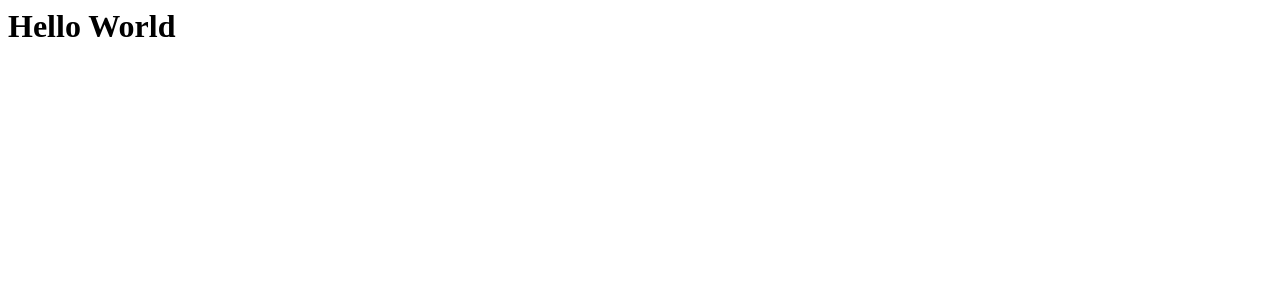
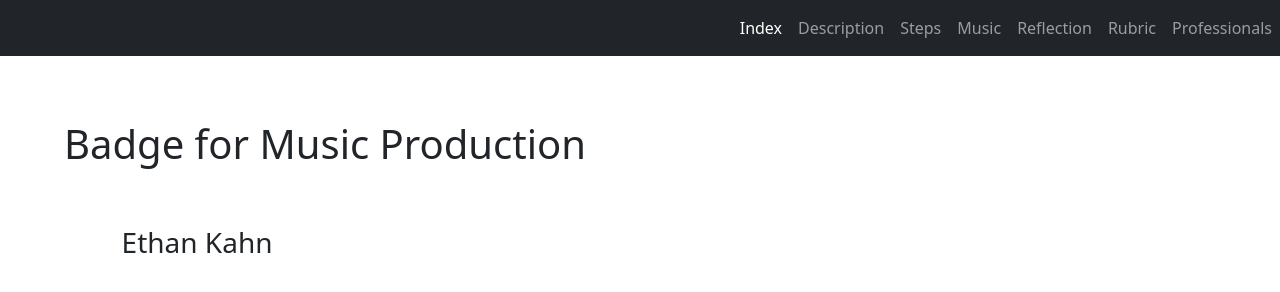
Before and after one commit to Landhorse/Landhorse.github.io, a plain HTML site: page docs/index.html in a window 1280 px wide. Drawn offline with nearby package versions, Linux system fonts and the light colour scheme.

Commit message:
Update index.html

```diff
--- a/docs/index.html
+++ b/docs/index.html
@@ -1 +1,57 @@
-<h1>Hello World</h1>
+<html lang="en"><head>
+    <meta charset="UTF-14">
+    <meta http-equiv="X-UA-Compatible" content="IE=edge">
+    <meta name="viewport" content="width=device-width, initial-scale=1.0">
+    <link rel="icon" type="image/x-icon" href="/static/images/favicon.ico">
+    <link rel="stylesheet" href="/static/styles.css">
+    <link href="https://cdn.jsdelivr.net/npm/bootstrap@5.1.3/dist/css/bootstrap.min.css" rel="stylesheet" integrity="sha384-1BmE4kWBq78iYhFldvKuhfTAU6auU8tT94WrHftjDbrCEXSU1oBoqyl2QvZ6jIW3" crossorigin="anonymous">
+    <link rel="stylesheet" href="https://cdn.jsdelivr.net/npm/bootstrap-icons@1.3.0/font/bootstrap-icons.css">
+    <style type="text/css">
+
+#main, #text-container{
+    margin:5%;
+}
+
+        .my-nav{
+            position: sticky;
+            z-index: 10;
+            top: 0;
+        }
+    </style>
+    <link rel="shortcut icon" href="#">
+    <title> Index </title>
+</head>
+
+<body data-new-gr-c-s-check-loaded="14.1060.0" data-gr-ext-installed="">
+    <nav class="my-nav navbar navbar-expand-lg navbar-dark bg-dark">
+        <div class="collapse navbar-collapse container-fluid" id="navbarNav"></div>
+        <ul class="navbar-nav">
+
+            <li class="nav-item"><a class="nav-link  active " href="index.html">Index</a>
+
+            </li><li class="nav-item"><a class="nav-link " href="description.html">Description</a>
+
+            </li><li class="nav-item"><a class="nav-link " href="/steps">Steps</a>
+
+            </li><li class="nav-item"><a class="nav-link " href="/music">Music</a>
+
+            </li><li class="nav-item"><a class="nav-link " href="/reflection">Reflection</a>
+
+            </li><li class="nav-item"><a class="nav-link " href="/rubric">Rubric</a>
+
+            </li><li class="nav-item"><a class="nav-link " href="/professionals">Professionals</a>
+
+        </li></ul>
+    </nav>
+    <div id="main">
+
+<h1>Badge for Music Production</h1>
+<div id="text-container">
+    <h3>Ethan Kahn</h3>
+</div>
+
+    </div>
+    <script src="https://cdn.jsdelivr.net/npm/bootstrap@5.1.3/dist/js/bootstrap.bundle.min.js" integrity="sha384-ka7Sk0Gln4gmtz2MlQnikT1wXgYsOg+OMhuP+IlRH9sENBO0LRn5q+8nbTov4+1p" crossorigin="anonymous"></script>
+
+
+</body><grammarly-desktop-integration data-grammarly-shadow-root="true"></grammarly-desktop-integration></html>
```
